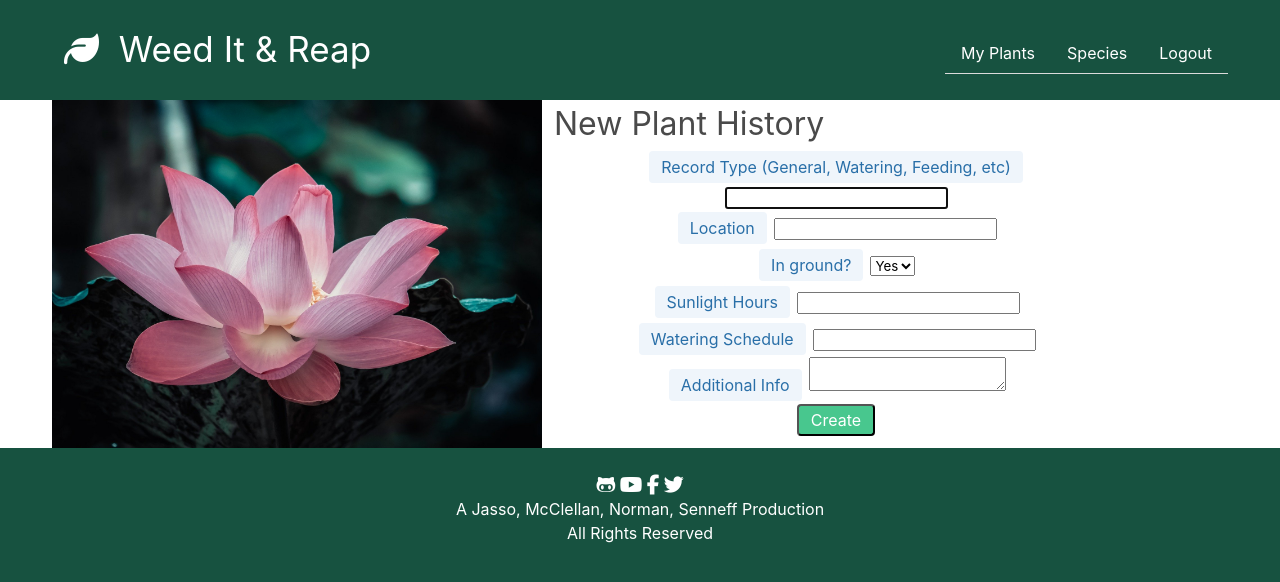
After one commit to CucciPro/proj2-group6-1, a Node server app: page /new-plant-history/1 in a window 1280 px wide. The commit adds this page. Shown: the top 582 px of the page. Run offline with Node 20, Linux system fonts and the light colour scheme; a user stored in the database is signed in; data that the repository does not hold is empty; some libraries are stand-ins or nearby versions.

Commit message:
fixing what the others wouldn't or couldn't.  got history routes working.  got history to display on plant-edit.  fixed css.  didn't have time to fix all bugs the rest of the group was having/introduced.   broad-strokes are better than they were.

```diff
--- /dev/null
+++ b/controllers/history-routes.js
@@ -0,0 +1,85 @@
+const router = require("express").Router();
+const { Plant_Species, Plant_History} = require("../models");
+const withAuth = require("../utils/auth");
+
+router.get("/new-plant-history/:id", withAuth, (req, res) => {
+    const this_plant_id = req.params.id;
+    Plant_Species.findAll({
+        attributes: ['species_id', 'common_name', 'botanical_name'],
+        order: [
+            ['common_name', 'ASC'],
+        ]
+    })
+    .then(dbSpeciesData => {
+     const speciesItems = dbSpeciesData.map((speciesItem) => speciesItem.get({ plain: true }));
+      res.render("new-plant-history", {
+        layout: "main",
+        this_plant_id,
+        speciesItems
+      });
+    })
+    .catch(err => {
+      console.log(err);
+      res.redirect("login");
+    });
+});
+
+router.post("/new-plant-history", withAuth, (req, res) => {
+    const body = req.body;
+    console.log(body);
+    Plant_History.create({ ...body, user_id: req.session.userId })
+    .then(newPlantHistory => {
+        return res.json(newPlantHistory);
+    })
+    .catch(err => {
+        res.status(500).json(err);
+    });
+});
+
+// edit-plant-history GET : populate form with plant data
+router.get("/edit-plant-history/:id", withAuth, (req, res) => {
+    Plant_History.findByPk(req.params.id)
+    .then(async dbPlantData => {
+        if (dbPlantData) {
+            //this is for all the data related to the plant itself
+            const plantData = dbPlantData.get({ plain: true });
+            console.log(plantData);
+                res.render("edit-plant-history", {
+                    layout: "main",
+                    plantData,
+                });
+        } else {
+            res.status(404).end();
+        }
+    })
+    .catch(err => {
+        //res.status(500).json(err);
+        console.log(err);
+        res.redirect("../login");
+    });
+});
+// edit plant history - PUT (update)
+router.put("/edit-plant-history/", withAuth, (req, res) => {
+    Plant_History.update(req.body, {
+        where: {
+            history_id: req.body.history_id
+        }
+    })
+    .then(affectedRows => {
+        console.log('='.repeat(50) + '\n history-routes.js : /edit-plant-history PUT : line 72 \n' + '='.repeat(50));
+        console.log(req.body.history_id);
+        if (affectedRows > 0) {
+            //res.redirect("http://localhost:3001/edit-plant/" + req.body.plant_id);
+            console.log('200 edit plant history');
+            res.status(200).end();
+        } else {
+            console.log('400 edit plant history');
+            res.status(404).end();
+        }
+    })
+    .catch(err => {
+        res.status(500).json(err);
+    });
+});
+
+module.exports = router;
--- a/controllers/index.js
+++ b/controllers/index.js
@@ -5,13 +5,13 @@ const apiRoutes = require('./api/');
 const homeRoutes = require('./home-routes.js');
 const plantRoutes = require('./plant-routes');
 const speciesRoutes = require('./species-routes');
+const historyRoutes = require('./history-routes');
 
 //use routes
 router.use('/api', apiRoutes);
 router.use('/', homeRoutes);
 router.use('/', plantRoutes);
 router.use('/', speciesRoutes);
-
-
+router.use('/', historyRoutes);
 
 module.exports = router;
--- /dev/null
+++ b/public/javascript/new-plant-history.js
@@ -0,0 +1,39 @@
+
+
+
+const newFormHandler = async function(event) {
+    event.preventDefault();
+
+    const plant_id = document.querySelector('input[name="plant_id"]').value;
+    const rec_type = document.querySelector('input[name="rec_type"]').value;
+    const loc = document.querySelector('input[name="loc"]').value;
+    const in_ground = document.querySelector('select[name="in_ground"]').value;
+    const direct_sunlight_hours = document.querySelector('input[name="direct_sunlight_hours"]').value;
+    const watering_schedule = document.querySelector('input[name="watering_schedule"]').value;
+    const additional_info = document.querySelector('textarea[name="additional_info"]').value;
+
+    const token = localStorage.getItem("token");
+
+    await fetch('/new-plant-history', {
+        method: "POST",
+        body: JSON.stringify({
+            plant_id,
+            rec_type,
+            loc,
+            in_ground,
+            direct_sunlight_hours,
+            watering_schedule,
+            additional_info
+        }),
+        headers: {
+            "Content-Type": "application/json",
+            authorization: `Bearer ${token}`
+        }
+    }).then(res =>
+        res.json()
+    ).then(
+        //once the plant is created redirect user to edit page for the new plant_id
+        data => document.location.replace('http://localhost:3001/edit-plant/' + data.plant_id)
+    );
+};
+document.querySelector("#new-plant-history").addEventListener("submit", newFormHandler);
--- a/public/stylesheets/style.css
+++ b/public/stylesheets/style.css
@@ -1,35 +1,84 @@
 html {
   background-color: #175240;
+}
+
+.container {
+  max-width: 100%;
+}
+
+.navbar .container {
+  height: 100px;
 }
 
 .hero-body {
   padding: 0px;
 }
 
+.imgcolumn {
+  background-image: url('../assets/images/hero.jpg');
+  background-position: center;
+  background-size: cover;
+}
+
+.show-hide-hero-image {
+  display: none;
+}
+
+.columns:last-child {
+  margin-bottom: 0rem;
+}
+
 .hero-body .container {
-  margin: 0px;
+  /* margin: 0px; */
 }
 
 .navbar-brand {
-  font-size: 20px;
+  font-size: 35px;
+  margin-top: 10px;
+}
+
+.tabs ul {
+  border-bottom-style: none;
 }
 
 .navbar,
 .footer {
   background-color: #175240;
 }
+.navbar {
+  padding: 0px 50px 0px 50px;
+}
+
+.footer {
+  padding: 25px 10px 25px 10px;
+}
+
 .navbar-end a,
 .navbar-brand a {
   margin-top: 5px;
   color: white;
 }
 
+.intro{
+  margin: 15px 0 15px 0;
+  font-size: 2rem;
+}
+
+.introFormHeader {
+  margin-bottom: 10px;
+}
+
+.app-title {
+  padding-left: 10px;
+}
+
 .navbar-item {
-  display: none;
+  display:block;
 }
 
 .navbar-burger {
   color: white;
+  margin-top: 5px;
 }
 
 .hero-body {
@@ -68,15 +117,39 @@ div.card {
   padding: 80px;
 }
 
-.plant-block {
+/* DASHBOARDS */
+
+.dashboard-header {
+  width: 100%;
+  text-align: left;
+  margin: 10px 0 15px 0;
+}
+
+.dashboard-header h1 {
+  font-weight: bold;
+  font-size: 1.8rem;
+}
+
+.dashboard-header div {
+  font-weight: bold;
+}
+
+.dashboard-item {
   position: relative;
   margin: 10px;
 }
 
-.my-plants {
+.dashboard-anchor {
   position: absolute;
   top: 0;
   padding-left: 10px;
+}
+
+/* FORMS */
+
+.form_title{
+  text-align: left;
+  font-size: 2em;
 }
 
 .form-label {
--- a/views/layouts/main.handlebars
+++ b/views/layouts/main.handlebars
@@ -16,9 +16,9 @@
     <nav class="navbar">
         <div class="container">
             <div class="navbar-brand">
-                <a class="navbar-item" href="/dashboard" style="display:block;"><i class="fas fa-seedling"></i>
-                    {{!-- <img src="https://cdn.emk.dev/templates/bulma-logo-light.png" alt="Logo"> --}}
-                    Weed It & Reap
+                <a class="navbar-item" href="/dashboard">
+                    <i class="fas fa-leaf"></i>
+                    <span class="app-title">Weed It & Reap</span>
                 </a>
                 <span class="navbar-burger burger" data-target="navbarMenu">
                     <span></span>
@@ -32,7 +32,7 @@
                         <ul>
                             <li><a href="/login" id="navLogin" class="navbar-item">Login</a></li>
                             <li><a href="/join" id="navJoin" class="navbar-item">Join</a></li>
-                            <li><a href="/dashboard" id="navDashboard" class="navbar-item">Dashboard</a></li>
+                            <li><a href="/dashboard" id="navDashboard" class="navbar-item">My Plants</a></li>
                             <li><a href="/species" id="navSpecies" class="navbar-item">Species</a></li>
                             <li><a href="#" id="navLogout" class="navbar-item">Logout</a></li>
                         </ul>
@@ -47,13 +47,13 @@
     <div class="hero-body">
         <div class="container has-text-centered">
             <div class="columns">
-                <div class="column is-5">
-                    <figure class="image is-4by3">
+                <div class="column is-5 imgcolumn">
+                    <figure class="image is-4by3 show-hide-hero-image">
                         <img src="/assets/images/hero.jpg" alt="Description">
                     </figure>
                 </div>
                 {{!-- <div class="column is-6 is-offset-1"> --}}
-                <div class="column is-6">
+                <div class="column is-6 bodyContent">
                     {{{body}}}
                 </div>
             </div>
--- /dev/null
+++ b/views/new-plant-history.handlebars
@@ -0,0 +1,35 @@
+<h1 class="form_title">New Plant History</h1>
+<form id="new-plant-history">
+    <input type="hidden" name="plant_id" value="{{this_plant_id}}" />
+    <div>
+        <label class="form-label tag is-info is-light is-medium" for="rec_type">Record Type (General, Watering, Feeding, etc)</label>
+        <input type="text" name="rec_type" autofocus maxlength="100" required />
+    </div>
+    <div>
+        <label class="form-label tag is-info is-light is-medium" for="loc">Location</label>
+        <input type="text" name="loc" required/>
+    </div>
+    <div>
+        <label class="form-label tag is-info is-light is-medium" for="in_ground">In ground?</label>
+        <select name="in_ground">
+            <option value="1"> Yes </option>
+            <option value="0"> No </option>
+        </select>
+    </div>
+    <div>
+        <label class="form-label tag is-info is-light is-medium" for="direct_sunlight_hours">Sunlight Hours</label>
+        <input type="number" name="direct_sunlight_hours" maxlength="100" required />
+    </div>
+    <div>
+        <label class="form-label tag is-info is-light is-medium" for="watering_schedule">Watering Schedule</label>
+        <input type="text" name="watering_schedule" required />
+    </div>
+    <div>
+        <label class="form-label tag is-info is-light is-medium" for="additional_info">Additional Info</label>
+        <textarea name="additional_info" maxlength="500" required></textarea>
+    </div>
+    <div>
+        <button class="tag is-success is-medium" type="submit">Create</button>
+    </div>
+</form>
+<script src="/javascript/new-plant-history.js"></script>
--- a/views/new-plant.handlebars
+++ b/views/new-plant.handlebars
@@ -1,4 +1,4 @@
-<h1 class="column title">Create New Plant</h1>
+<h1 class="form_title">Create New Plant</h1>
 <form id="new-plant-form">
 
     <div>
--- /dev/null
+++ b/views/partials/histories/history-block.handlebars
@@ -0,0 +1,7 @@
+<div class="history_record_item">
+    <div class="history_record_link"><a href="/edit-plant-history/{{history_id}}">{{format_date_display dtstamp}}</a></div>
+    <div class="history_record_spacer">-</div>
+    <div class="history_record_rec_type"><p>{{rec_type}}</p></div>
+    <div class="history_record_spacer">-</div>
+    <div class="history_record_additinal_info"><p>{{additional_info}}</p></div>
+</div>
```
Also changed, not shown: other parts of public/stylesheets/style.css (+93 -1 lines), controllers/plant-routes.js (+3 -4 lines), public/javascript/edit-plant-history.js (added, +36 -0 lines), views/edit-plant-history.handlebars (added, +44 -0 lines), views/edit-plant.handlebars (+23 -1 lines), views/join.handlebars (+16 -7 lines), views/login.handlebars (+15 -5 lines), views/my-plants.handlebars (+15 -14 lines), views/species.handlebars (+16 -9 lines).
